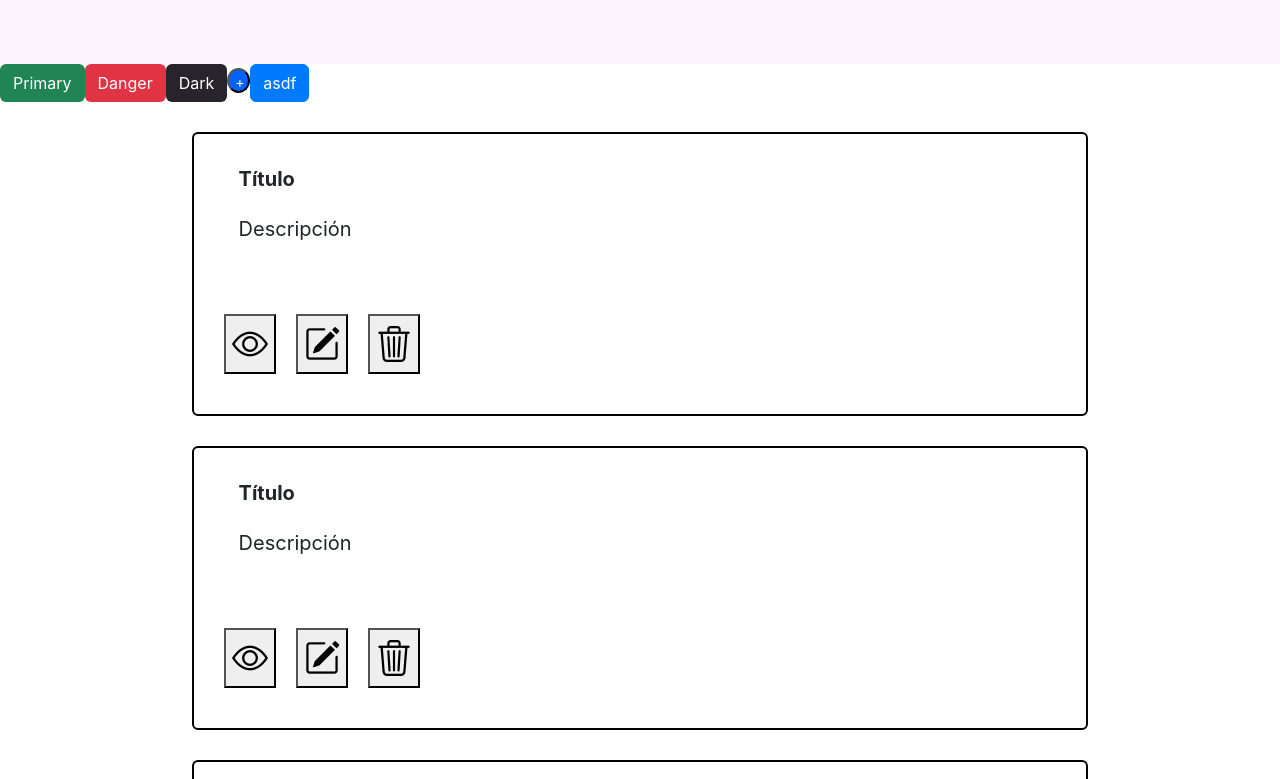
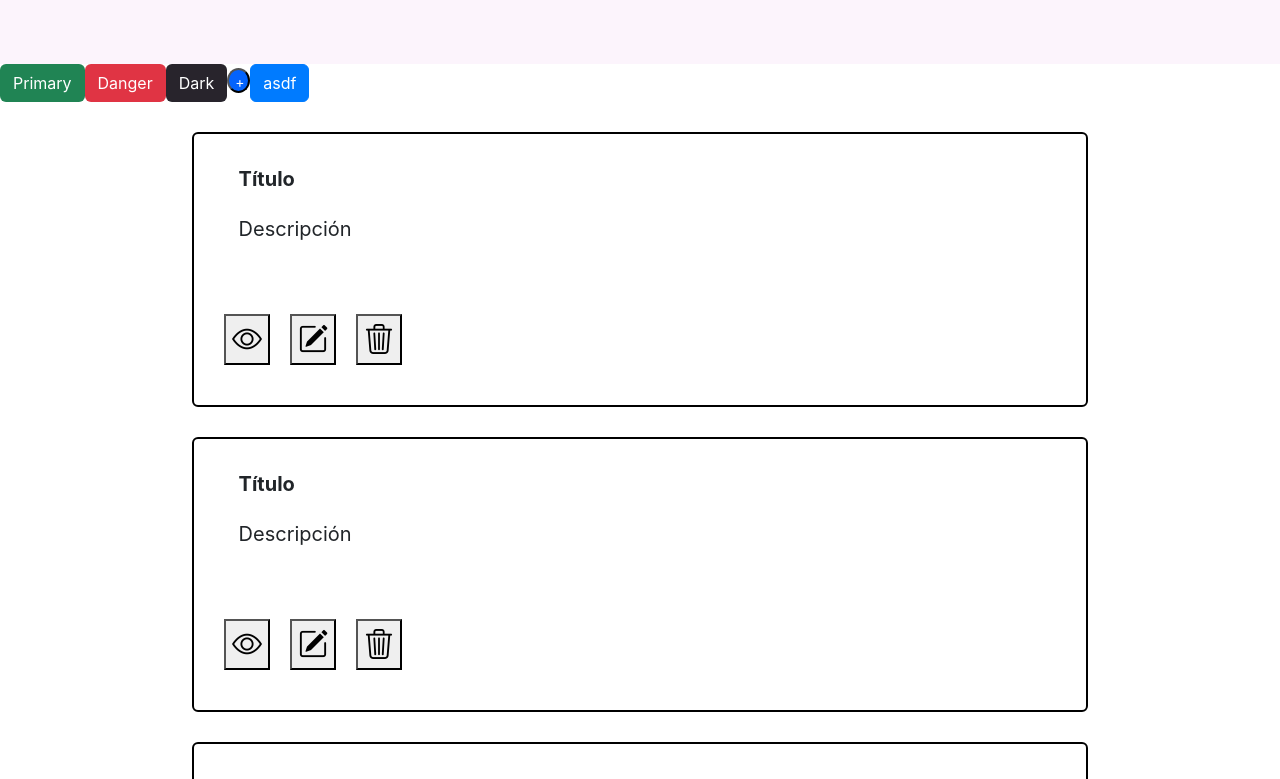
Before and after one commit to CarlosFin/gestion_tareas, an Angular app: page / in a window 1280 px wide. Shown: the part 1060-1839 px from the top of the page. Built offline with nearby package versions, Linux system fonts and the light colour scheme.

Commit message:
Minor change

```diff
--- a/src/app/card/card.component.css
+++ b/src/app/card/card.component.css
@@ -5,6 +5,7 @@
   display: flex;
   flex-direction: row;
   flex-wrap: wrap;
+  font-size: 30px
 }
 
 .TitleDescription {
@@ -32,11 +33,3 @@
 .buttons button { margin: 0 10px; }
 
 .buttons button span { margin: 5px; }
-
-card:last-child {
-  font-size: 24px;
-}
-
-.card:not(:last-child) {
-  font-size: 36px
-}
```
